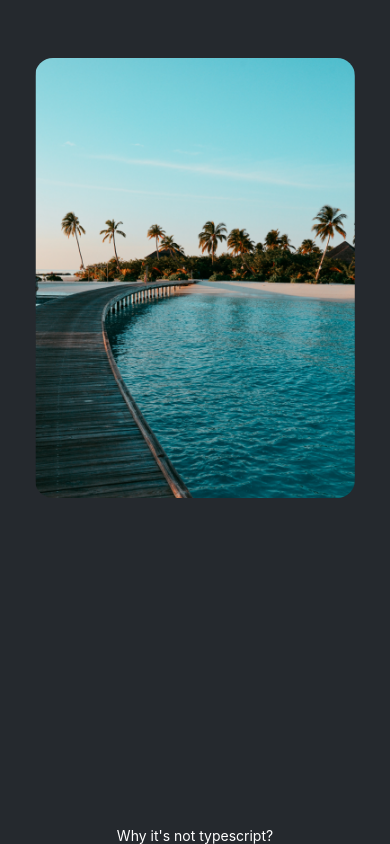
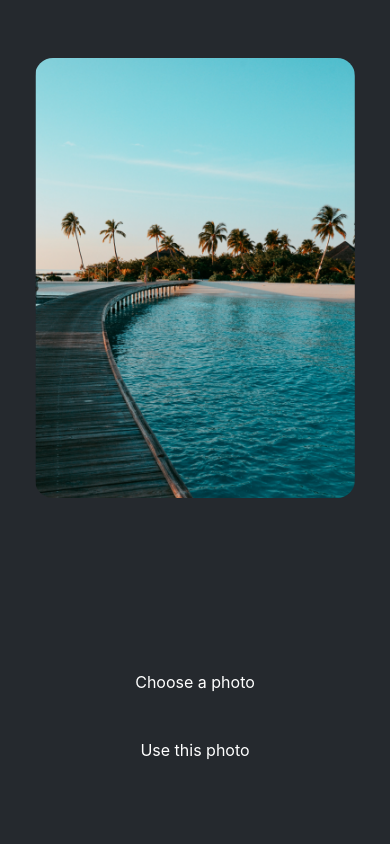
Before and after one commit to Samuel-Brito19/React-Native-Expo, a React Native app: screen / in a window 390 px wide. Built offline with nearby package versions, Linux system fonts and the light colour scheme.

Commit message:
Customizing Button component

```diff
--- a/App.js
+++ b/App.js
@@ -1,6 +1,7 @@
 import { StatusBar } from 'expo-status-bar';
 import { StyleSheet, Text, View, Image } from 'react-native';
 import ImageViewer from './components/ImageViewer';
+import Button from './components/Button';
 
 const PlaceholderImage = require('./assets/images/background-image.png')
 
@@ -10,7 +11,10 @@
       <View style={styles.imageContainer}>
         <ImageViewer placeholderImageSource={PlaceholderImage} />
       </View>
-      <Text style={{color: '#fff'}}>Why it's not typescript?</Text>
+      <View style={styles.footerContainer}>
+        <Button label="Choose a photo" />
+        <Button label="Use this photo" />
+      </View>
       <StatusBar style="auto" />
     </View>
   );
@@ -21,10 +25,13 @@
     flex: 1,
     backgroundColor: '#25292e',
     alignItems: 'center',
-    justifyContent: 'center',
   },
   imageContainer: {
     flex: 1,
     paddingTop: 58,
   },
+  footerContainer: {
+    flex: 1 / 3,
+    alignItems: 'center',
+  },
 });
--- a/components/Button.js
+++ b/components/Button.js
@@ -1,6 +1,26 @@
 import { StyleSheet, Text, Pressable, View } from "react-native";
+import FontAwesome from "@expo/vector-icons/FontAwesome"
 
-export default function Button({label}) {
+export default function Button({label, theme}) {
+    if(theme === "primary") {
+        return (
+            <View style={[styles.buttonContainer, {borderWidth:4, borderColor: "#ffd33d", borderRadius:18}]}>
+                <Pressable
+                style={[styles.button, {backgroundColor: "#fff"}]}
+                onPress={() => alert('You pressed a button')}
+                >
+                    <FontAwesome
+                    name="picture-o"
+                    size={18}
+                    color="#25292e"
+                    style={styles.buttonIcon}
+                    />
+                    <Text style={[styles.buttonLabel, {color: "25292e"}]}>{label}</Text>
+
+                </Pressable>
+            </View>
+        )
+    }
     return (
         <View style={styles.buttonContainer}>
             <Pressable style={styles.button} onPress={() => alert('You pressed a button')}>
--- a/package.json
+++ b/package.json
@@ -17,7 +17,8 @@
     "react-dom": "18.2.0",
     "@expo/metro-runtime": "~3.1.3",
     "typescript": "^5.3.0",
-    "@types/react": "~18.2.45"
+    "@types/react": "~18.2.45",
+    "@expo/vector-icons": "^14.0.0"
   },
   "devDependencies": {
     "@babel/core": "^7.20.0"
```
Also changed, not shown: 1 other file (tests, documents, lock files or other folders).
